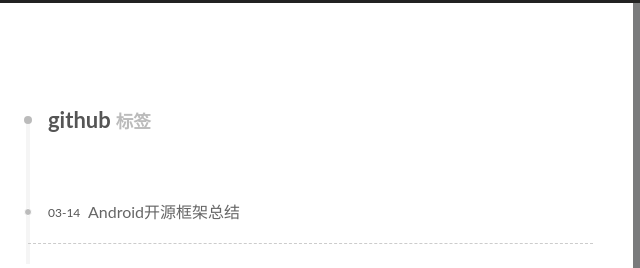
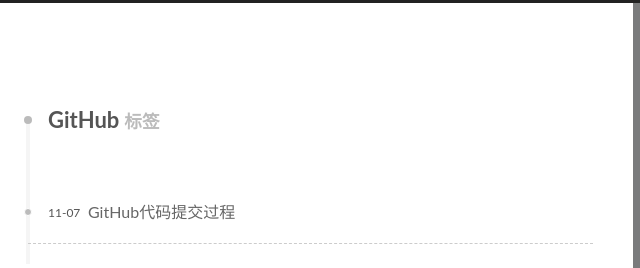
Before and after one commit to WxSimon/wxsimon.github.io, a plain HTML site: page tags/github/index.html in a window 1280 px wide. Shown: the top 268 px of the page, 487-1127 px from the left. Drawn offline with Linux system fonts and the light colour scheme; animation ran at ten frames a second.

Commit message:
Site updated: 2018-06-03 16:06:02

```diff
--- a/css/main.css
+++ b/css/main.css
@@ -1823,7 +1823,7 @@
   width: 4px;
   height: 4px;
   border-radius: 50%;
-  background: #8cff55;
+  background: #ff5efc;
 }
 .links-of-blogroll {
   font-size: 13px;
--- a/tags/github/index.html
+++ b/tags/github/index.html
@@ -84,7 +84,7 @@
 <meta name="description" content="Hello World !">
 <meta property="og:type" content="website">
 <meta property="og:title" content="Simon">
-<meta property="og:url" content="http://simonxin.top/tags/github/index.html">
+<meta property="og:url" content="http://simonxin.top/tags/GitHub/index.html">
 <meta property="og:site_name" content="Simon">
 <meta property="og:description" content="Hello World !">
 <meta property="og:locale" content="zh-Hans">
@@ -120,13 +120,13 @@
 
 
 
-  <link rel="canonical" href="http://simonxin.top/tags/github/"/>
+  <link rel="canonical" href="http://simonxin.top/tags/GitHub/"/>
 
 
 
 
 
-  <title>标签: github | Simon</title>
+  <title>标签: GitHub | Simon</title>
 
 
 
@@ -266,7 +266,7 @@
 
     <div id="posts" class="posts-collapse">
       <div class="collection-title">
-        <h1>github<small>标签</small>
+        <h1>GitHub<small>标签</small>
         </h1>
       </div>
 
@@ -278,9 +278,9 @@
 
       <h2 class="post-title">
 
-            <a class="post-title-link" href="/2017/03/14/Android开源框架总结/" itemprop="url">
+            <a class="post-title-link" href="/2016/11/07/原-GitHub代码提交过程/" itemprop="url">
 
-                <span itemprop="name">Android开源框架总结</span>
+                <span itemprop="name">GitHub代码提交过程</span>
 
             </a>
 
@@ -288,9 +288,9 @@
 
       <div class="post-meta">
         <time class="post-time" itemprop="dateCreated"
-              datetime="2017-03-14T18:52:02+08:00"
-              content="2017-03-14" >
-          03-14
+              datetime="2016-11-07T13:10:32+08:00"
+              content="2016-11-07" >
+          11-07
         </time>
       </div>
 
@@ -657,4 +657,3 @@
 
 </body>
 </html>
->
```
